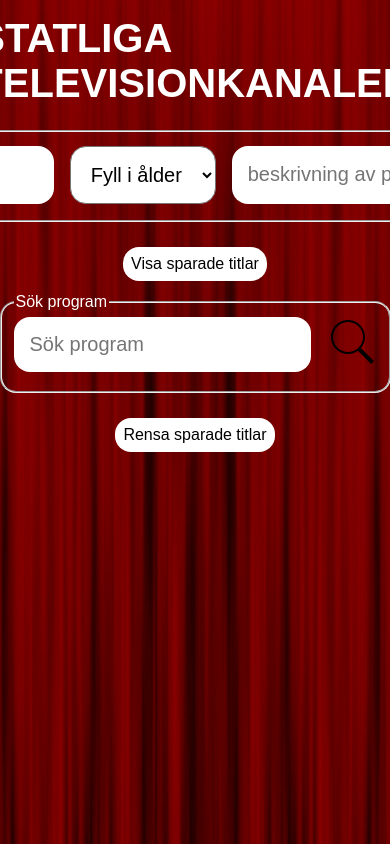
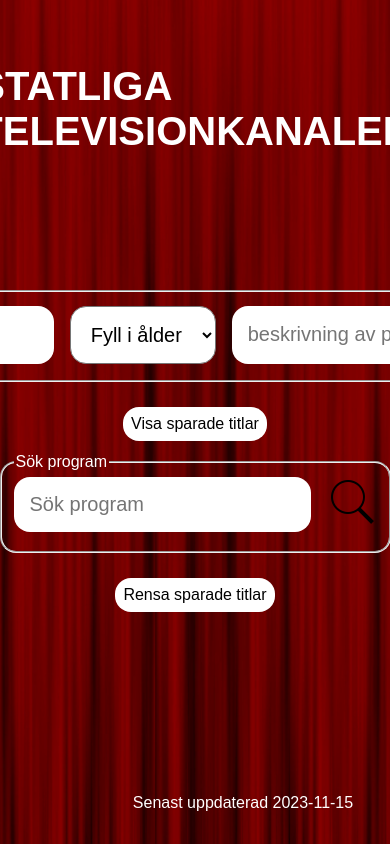
Before and after one commit to BenganBengtsson/Inl-mning, a plain HTML site: page index.html in a window 390 px wide. Shown: the top 844 px of the page. Drawn offline with Linux system fonts and the light colour scheme.

Commit message:
2nd commit

```diff
--- a/index.html
+++ b/index.html
@@ -39,11 +39,13 @@
              </fieldset>
         <input type="submit" id="clear-program" value="Rensa sparade titlar" onclick ="clearStorage()" tabindex="7"/>
     </main>
-    <footer>
+    <section
         <div id="outputdiv">
 
         </div>
-
+    </section>
+     <footer>
+        <p>Senast uppdaterad 2023-11-15</p>
     </footer>
 
     <script src="scripts/scripts.js"></script>
--- a/styles/style.css
+++ b/styles/style.css
@@ -19,13 +19,58 @@ body {
 }
 
 @media only screen and (max-width: 768px){
-    .body{
+    body{
         width: 100%;
         grid-template-columns: 1fr;
         padding: 3rem;
         gap: 7rem;
     }
 }
+@media only screen and (max-width: 768px){
+    main{
+        display: flex;
+        flex-direction: column;
+        align-items: center;
+    }
+}
+
+@media only screen and (max-width: 768px){
+    header{
+        padding: 2rem 1 rem;
+    max-width: 800px;
+    width: 100%;
+    margin: 0 auto;
+    display: flex;
+    justify-content: center;
+    }
+}
+
+@media only screen and (max-width: 768px){
+    footer {
+        display: flex;
+        height: 150px;
+        width: 100%;
+        justify-content: center;
+    }
+}
+
+@media only screen and (max-width: 768px){
+    #outputdiv {
+
+        height: 100px;
+        width: 300px;
+        background-color: #FFF;
+        color: black;
+        font-size: 1.25rem;
+        align-self: center;
+        padding:1rem;
+        border-radius: 1rem;
+        margin-right: 1rem;
+        display: none;
+
+    }
+}
+
 
 main {
     display: flex;
@@ -39,7 +84,7 @@ header {
     width: 100%;
     margin: 0 auto;
     display: flex;
-    justify-content: center
+    justify-content: center;
 }
 
 h1 {
@@ -159,14 +204,6 @@ fieldset{
     cursor: pointer;
 }
 
-
-footer {
-    display: flex;
-    height: 150px;
-    width: 100%;
-    justify-content: center;
-}
-
 #outputdiv {
 
     height: 100px;
@@ -181,3 +218,13 @@ footer {
     display: none;
 
 }
+
+footer {
+    display: flex;
+    height: 50px;
+    width: 100%;
+    justify-content: center;
+    position: fixed;
+    bottom: 0;
+
+}
```
